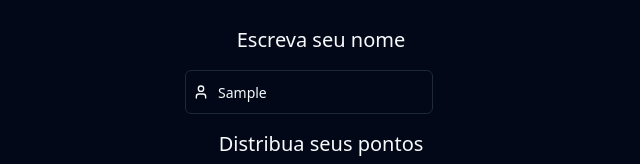
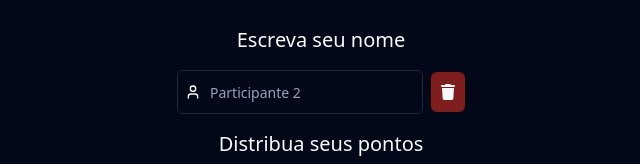
Before and after one commit to kennedysmartins/gameplan, a Next.js app: page /game/T2R in a window 1280 px wide. Both pictures are taken after typing "Sample", "5", "5" into the empty fields and a click on the button "Adicionar jogador". Shown: the part 222-386 px from the top of the page, without its empty margins (319-959 px from the left). Built offline with nearby package versions, Linux system fonts and the light colour scheme.

Commit message:
added remove button and fixed addPlayer

```diff
--- a/src/app/(content)/game/(games)/T2R/page.tsx
+++ b/src/app/(content)/game/(games)/T2R/page.tsx
@@ -6,6 +6,7 @@ import {
   FaHouseMedical,
   FaMagnifyingGlass,
   FaSheetPlastic,
+  FaTrash,
 } from "react-icons/fa6";
 import * as z from "zod";
 import * as React from "react";
@@ -93,9 +94,9 @@ const T2R = () => {
           points: Array(10).fill(0),
         },
       ]);
-      // Call carousel API to go to the next slide after adding player
-      api.scrollNext(true);
-      console.log("ScrollNext");
+      setTimeout(() => {
+        api.scrollTo(players.length, true);
+      }, 300);
     }
   };
 
@@ -137,11 +138,13 @@ const T2R = () => {
     defaultValues: {
       id: "",
       participants: 1,
-      players: [{
+      players: [
+        {
           id: 0,
           name: "",
           points: [0],
-      }]
+        },
+      ],
     },
   });
 
@@ -167,7 +170,10 @@ const T2R = () => {
             <Carousel setApi={setApi}>
               <CarouselContent>
                 {players.map((player) => (
-                  <CarouselItem className="flex items-center justify-center" key={player.id}>
+                  <CarouselItem
+                    className="flex items-center justify-center"
+                    key={player.id}
+                  >
                     <div
                       className="flex flex-wrap gap-4 w-72 items-center justify-start my-4"
                       key={player.id}
@@ -180,15 +186,24 @@ const T2R = () => {
                         control={form.control}
                         name={`players.${player.id}.name`}
                         render={({ field }) => (
-                          <FormItem>
-                            <FormControl className="w-auto">
-                              <div className="relative w-[270px] flex items-center mx-2">
+                          <FormItem className="w-full">
+                            <FormControl>
+                              <div className="flex items-center gap-2">
+                                <div className="relative w-full flex items-center">
                                   <User className="absolute left-2 top-1/2 h-4 w-4 -translate-y-1/2 transform" />
                                   <Input
                                     className="pl-8 h-11"
-                                  placeholder={`Participante ${player.id + 1}`}
+                                    placeholder={`Participante ${
+                                      player.id + 1
+                                    }`}
                                     {...field}
                                   />
+                                </div>
+                                {player.id !== 0 && (
+                                <Button type="button" onClick={() => removePlayer(player.id)} variant="destructive" size="icon">
+                                  <FaTrash className="h-4 w-4" />
+                                </Button>
+                                )}
                               </div>
                             </FormControl>
                           </FormItem>
@@ -256,16 +271,23 @@ const T2R = () => {
                     </div>
                   </CarouselItem>
                 ))}
-
               </CarouselContent>
             </Carousel>
             <div className="flex items-center justify-center gap-4">
-              <Button className="select-none" onClick={addPlayer}>Adicionar jogador</Button>
-              <Button className="select-none" type="submit">Remover</Button>
+              <Button className="select-none" onClick={addPlayer}>
+                Adicionar jogador
+              </Button>
+              <Button className="select-none" type="submit">
+                Remover
+              </Button>
 
               <Drawer>
                 <DrawerTrigger asChild>
-                  <Button className="select-none" type="button" variant="default">
+                  <Button
+                    className="select-none"
+                    type="button"
+                    variant="default"
+                  >
                     Finalizar
                   </Button>
                 </DrawerTrigger>
```
Lines whose indentation alone changed are shown as unchanged.
